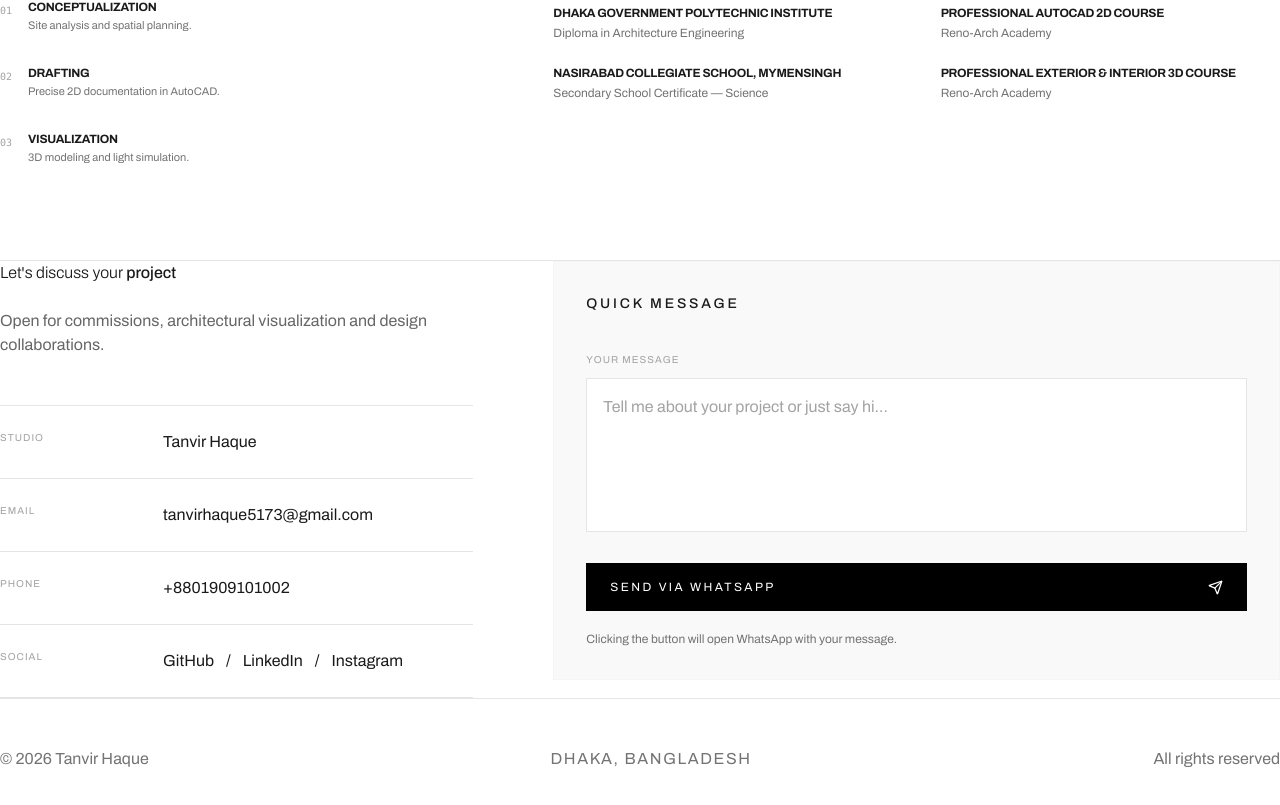
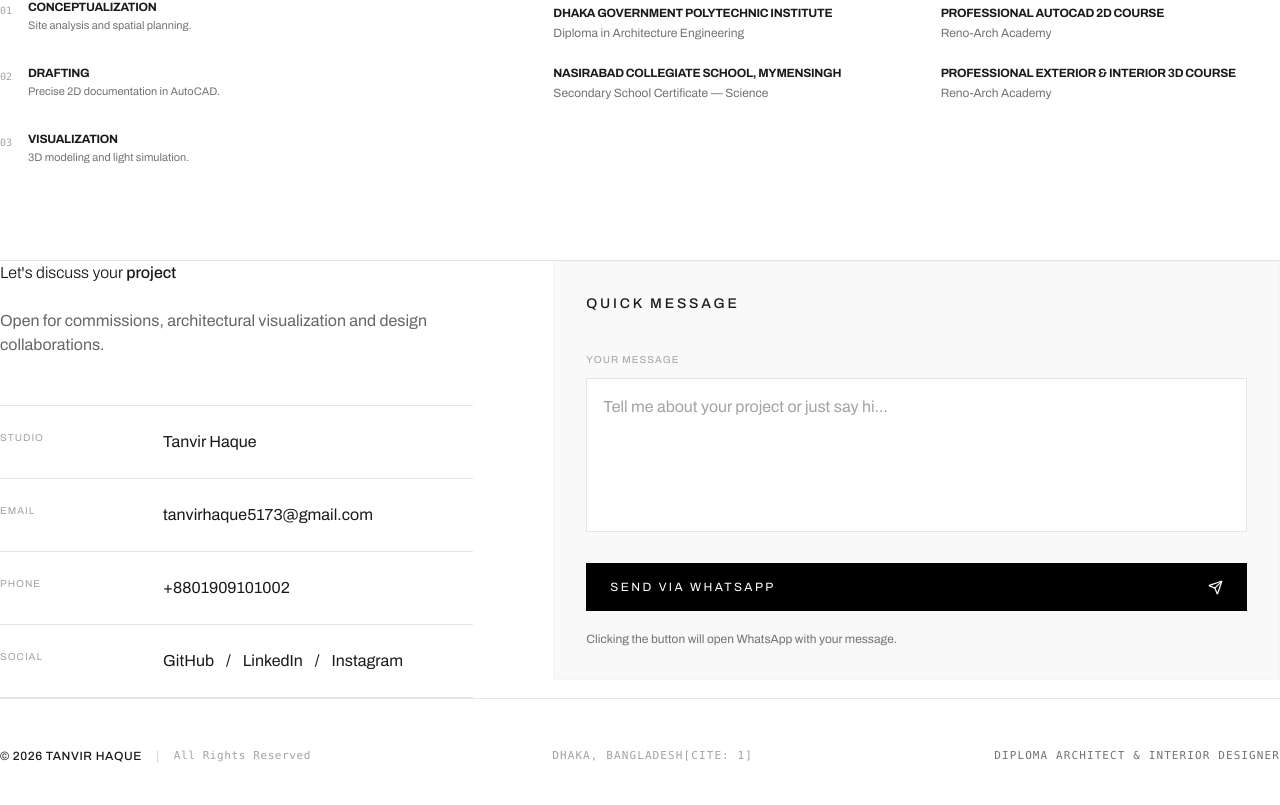
Before and after one commit to tanvirhaque5173-glitch/Tanvir-Portfolio-th, a React (Vite) app in the folder 5ff7f6ab-0273-4df0-bba7-a6a0a0efba0b/: page / in a window 1280 px wide. Shown: the part 5041-5846 px from the top of the page. Built offline with nearby package versions, Linux system fonts and the light colour scheme; a web font is replaced by a local one.

Commit message:
Update Footer.tsx

```diff
--- a/5ff7f6ab-0273-4df0-bba7-a6a0a0efba0b/src/components/Footer.tsx
+++ b/5ff7f6ab-0273-4df0-bba7-a6a0a0efba0b/src/components/Footer.tsx
@@ -2,24 +2,36 @@ import React from 'react';
 
 export function Footer() {
   return (
-    // dark: border ও bg যোগ করা হয়েছে
     <footer className="border-t border-gray-200 dark:border-neutral-800 bg-white dark:bg-neutral-950 transition-colors duration-500">
-      <div className="max-w-page mx-auto px-page-x py-12 flex flex-col md:flex-row justify-between items-center text-caption text-gray-500 dark:text-gray-400 space-y-4 md:space-y-0">
+      <div className="max-w-page mx-auto px-page-x py-12 flex flex-col md:flex-row justify-between items-center text-xs text-gray-500 dark:text-neutral-400 gap-6 md:gap-0 font-mono">
 
-        <div>© {new Date().getFullYear()} Tanvir Haque</div>
+        {/* Copyright */}
+        <div className="flex items-center gap-3 tracking-wider">
+          <span className="font-sans font-medium text-gray-900 dark:text-gray-200 uppercase">
+            © {new Date().getFullYear()} Tanvir Haque
+          </span>
+          <span className="text-neutral-300 dark:text-neutral-700">|</span>
+          <span className="text-[11px] text-gray-400 dark:text-neutral-500">
+            All Rights Reserved
+          </span>
+        </div>
 
-        <div className="tracking-widest uppercase">Dhaka, Bangladesh</div>
+        {/* Location / Status */}
+        <div className="tracking-widest uppercase text-[11px] text-gray-400 dark:text-neutral-500">
+          Dhaka, Bangladesh[cite: 1]
+        </div>
 
+        {/* Portfolio / Back to top link */}
         <div>
           <a
-            href="mailto:tanvirhaque5173@gmail.com"
-            // হোভারে টেক্সট এবং বর্ডার কালার ডার্ক মোডে সাদা (white) হবে
-            className="hover:text-gray-900 dark:hover:text-white transition-colors border-b border-transparent hover:border-gray-900 dark:hover:border-white pb-0.5">
-
-            All rights reserved
+            href="#about"
+            className="hover:text-gray-900 dark:hover:text-white transition-colors border-b border-transparent hover:border-gray-900 dark:hover:border-white pb-0.5 text-[11px] tracking-widest uppercase"
+          >
+            Diploma Architect & Interior Designer
           </a>
         </div>
+
       </div>
-    </footer>);
-
+    </footer>
+  );
 }
```
